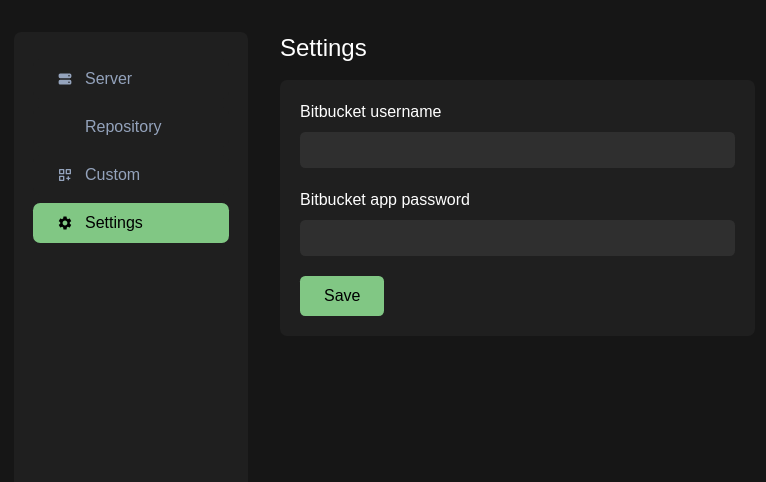
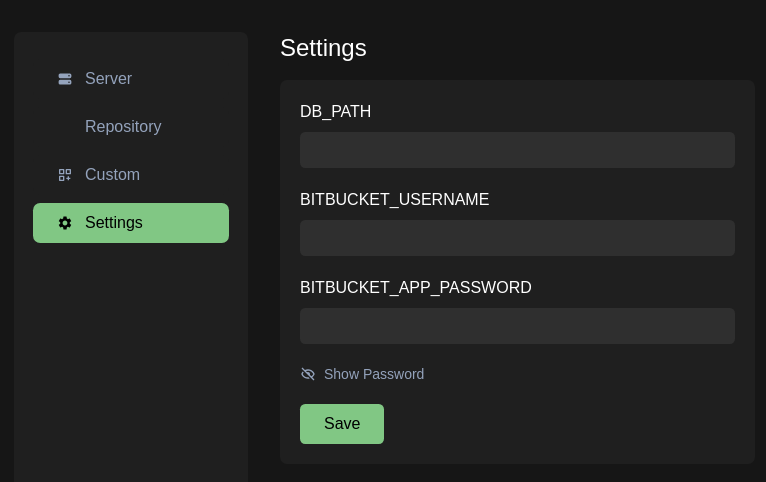
Before and after one commit to dado-official/dashboard_schertech, a React (Create React App) app in the folder frontend/my-app/: page /settings in a window 1280 px wide. Shown: the top 482 px of the page, without its empty margins (18-784 px from the left). Built offline with nearby package versions, Linux system fonts and the light colour scheme; no server answers; some icons are missing.

Commit message:
feat: env setting for frontend

```diff
--- a/frontend/my-app/src/Components/Settings/Settings.js
+++ b/frontend/my-app/src/Components/Settings/Settings.js
@@ -1,20 +1,78 @@
 import React, { useState, useEffect } from "react";
 import Input from "../Shared/Input";
+import axios from "axios";
+import { BiHide } from "react-icons/bi";
+import { BiShow } from "react-icons/bi";
 
 export default function Settings({ setUrl }) {
+    const [path, setPath] = useState("");
     const [username, setUsername] = useState("");
     const [password, setPassword] = useState("");
+    const [showPassword, setShowPassword] = useState(false);
+    const [initialUsername, setInitialUsername] = useState("");
+    const [initialPassword, setInitialPassword] = useState("");
+    const [initialPath, setInitialPath] = useState("");
 
     useEffect(() => {
         setUrl("Settings");
+        axios.get("http://localhost:4000/api/env").then((res) => {
+            console.log(res.data);
+            setUsername(res.data.BITBUCKET_USERNAME);
+            setInitialUsername(res.data.BITBUCKET_USERNAME);
+            setPassword(res.data.BITBUCKET_APP_PASSWORD);
+            setInitialPassword(res.data.BITBUCKET_APP_PASSWORD);
+            setPath(res.data["DB_PATH "]);
+            setInitialPath(res.data["DB_PATH "]);
+        });
     }, []);
+
+    function showPasswordHandler() {
+        setShowPassword((prev) => !prev);
+    }
+
+    function saveHandler() {
+        if (initialPassword !== password) {
+            setInitialPassword(password);
+            axios
+                .put("http://localhost:4000/api/env/BITBUCKET_APP_PASSWORD", {
+                    value: password,
+                })
+                .then((res) => {
+                    console.log(res.data);
+                });
+        }
+        if (initialUsername !== username) {
+            setInitialUsername(username);
+            axios
+                .put("http://localhost:4000/api/env/BITBUCKET_USERNAME", {
+                    value: username,
+                })
+                .then((res) => {
+                    console.log(res.data);
+                });
+        }
+        if (initialPath !== path) {
+            setInitialPath(path);
+            axios
+                .put(`http://localhost:4000/api/env/DB_PATH%20`, {
+                    value: path,
+                })
+                .then((res) => {
+                    console.log(res.data);
+                });
+        }
+    }
 
     return (
         <div className="main mb-8">
             <h2 className={`text-white text-2xl font-medium`}>Settings</h2>
             <div className="mt-4 rounded-0.938 bg-primary enter p-5 pb-0 w-full md:w-1/2">
                 <div>
-                    <p className=" text-white">Bitbucket username</p>
+                    <p className="text-white">DB_PATH</p>
+                    <Input type="text" state={path} setState={setPath} />
+                </div>
+                <div>
+                    <p className="text-white">BITBUCKET_USERNAME</p>
                     <Input
                         type="text"
                         state={username}
@@ -22,14 +80,36 @@
                     />
                 </div>
                 <div>
-                    <p className=" text-white">Bitbucket app password</p>
+                    <p className="text-white">BITBUCKET_APP_PASSWORD</p>
                     <Input
-                        type="password"
+                        type={showPassword ? "text" : "password"}
                         state={password}
                         setState={setPassword}
                     />
+
+                    <div className="flex gap-2 mb-5 items-center">
+                        {!showPassword ? (
+                            <BiHide
+                                color="rgba(148, 163, 188)"
+                                size="16"
+                                className="cursor-pointer"
+                                onClick={showPasswordHandler}
+                            />
+                        ) : (
+                            <BiShow
+                                color="rgba(148, 163, 188)"
+                                size="16"
+                                className="cursor-pointer"
+                                onClick={showPasswordHandler}
+                            />
+                        )}
+                        <p className=" text-unclicked text-sm">Show Password</p>
+                    </div>
                 </div>
-                <button className="mb-5 h-minContent py-2 px-6 w-min bg-onlineGreen focus:outline-none outline-none rounded-0.625 font-medium text-black">
+                <button
+                    onClick={saveHandler}
+                    className="mb-5 h-minContent py-2 px-6 w-min bg-onlineGreen focus:outline-none outline-none rounded-0.625 font-medium text-black"
+                >
                     Save
                 </button>
             </div>
```
